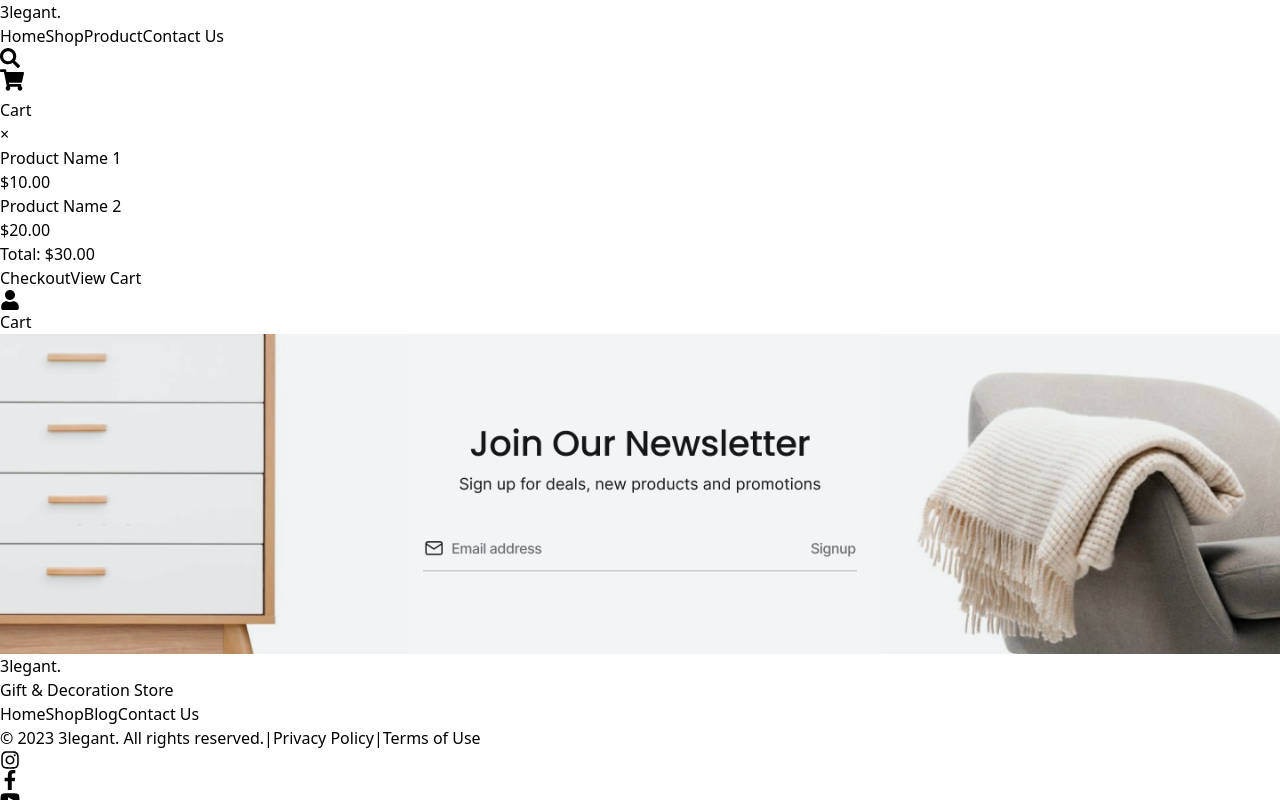
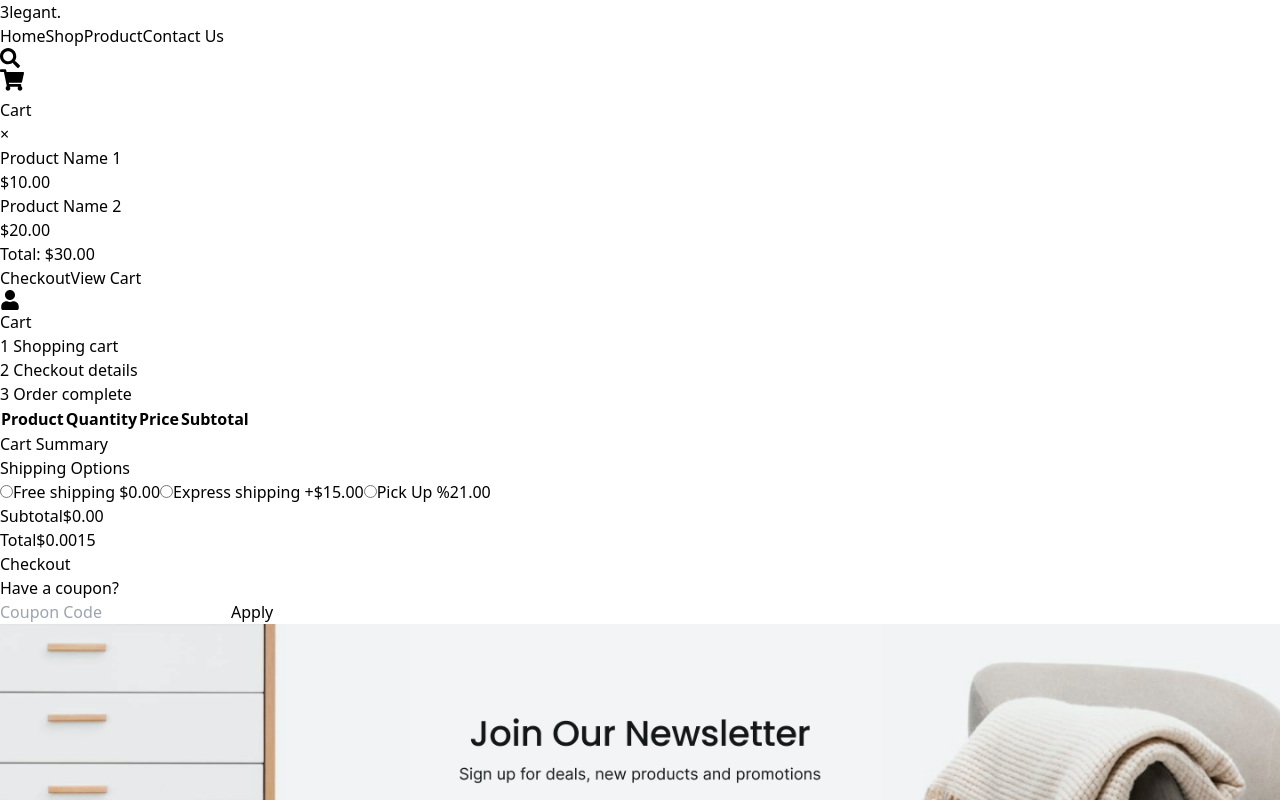
Before and after one commit to shadabkhan16/e_commerce, a React (Vite) app: page /cart in a window 1280 px wide. Shown: the top 800 px of the page. Built offline with nearby package versions, Linux system fonts and the light colour scheme.

Commit message:
cart funtionality

```diff
--- a/src/pages/Cart.jsx
+++ b/src/pages/Cart.jsx
@@ -1,9 +1,138 @@
+import { useSelector, useDispatch } from "react-redux";
+import { removeFromCart  , incrementQuantity, decrementQuantity} from "../redux/slice/product";
+
+const Cart = () => {
+  const dispatch = useDispatch();
+  const itemsInCart = useSelector((state) => state.products.cart);
+
+  const handleRemoveFromCart = (id) => {
+    dispatch(removeFromCart(id)); // Dispatch the action to remove the item
+  };
+
+  const handleCheckout = () => {
+    // Implement your checkout logic here
+    console.log("Proceeding to checkout...");
+  };
+const handleIncrement=(id)=>{
+  dispatch(incrementQuantity(id))
+}
+const handleDecrement =(id)=>{
+  dispatch(decrementQuantity(id))
+}
+const calculateTotal = () => {
+  return itemsInCart.reduce((total, item) => total + item.price * item.quantity, 0).toFixed(2);
+
+}
+
+  return (
+    <div className="container mx-auto py-8 px-4">
+    <h1 className="text-4xl font-bold mb-6">Cart</h1>
+
+    {/* Cart Steps */}
+    <div className="flex items-center mb-8 space-x-8">
+      <div className="text-black font-bold">1 Shopping cart</div>
+      <div className="text-gray-500">2 Checkout details</div>
+      <div className="text-gray-500">3 Order complete</div>
+    </div>
+
+    {/* Cart Items */}
+    <div className="grid grid-cols-3 gap-6 mb-6">
+      <div className="col-span-2 space-y-4">
+        <table className="w-full table-auto border-separate border-spacing-2">
+          <thead>
+            <tr>
+              <th className="text-left">Product</th>
+              <th className="text-left">Quantity</th>
+              <th className="text-left">Price</th>
+              <th className="text-left">Subtotal</th>
+            </tr>
+          </thead>
+          <tbody>
+            {itemsInCart.map(item => (
+              <tr key={item.id} className="bg-white shadow-md rounded-md">
+                <td className="flex items-center space-x-4">
+                  <img src={item.imgSrc} alt={item.name} className="w-16 h-16 rounded-md" />
+                  <div>
+                    <h3 className="font-semibold">{item.name}</h3>
+                    <p className="text-gray-500">Color: {item.color}</p>
+                    <button className="text-red-500 mt-1" onClick={()=>handleRemoveFromCart(item.id)}>Remove</button>
+                  </div>
+                </td>
+                <td>
+                  <div className="flex items-center">
+                    <button onClick={() => handleDecrement(item.id)} className="border px-2">-</button>
+                    <span className="px-4">{item.quantity}</span>
+                    <button onClick={() => handleIncrement(item.id)} className="border px-2">+</button>
+                  </div>
+                </td>
+                <td>${item.price.toFixed(2)}</td>
+                <td>${calculateTotal(item)}</td>
+              </tr>
+            ))}
+          </tbody>
+        </table>
+      </div>
+
+      {/* Cart Summary */}
+      <div className="border p-6 rounded-lg bg-white shadow-lg">
+        <h2 className="text-xl font-bold mb-4">Cart Summary</h2>
+        <div className="mb-4">
+          <label className="block mb-2">Shipping Options</label>
+          <div className="flex flex-col space-y-2">
+            <label className="flex items-center">
+              <input type="radio" name="shipping" value="free" className="mr-2" />
+              Free shipping <span className="ml-auto">$0.00</span>
+            </label>
+            <label className="flex items-center">
+              <input type="radio" name="shipping" value="express" className="mr-2" />
+              Express shipping <span className="ml-auto">+$15.00</span>
+            </label>
+            <label className="flex items-center">
+              <input type="radio" name="shipping" value="pickup" className="mr-2" />
+              Pick Up <span className="ml-auto">%21.00</span>
+            </label>
+          </div>
+        </div>
+        <div className="flex justify-between items-center mb-4">
+          <span>Subtotal</span>
+          <span>${calculateTotal()}</span>
+        </div>
+        <div className="flex justify-between items-center text-lg font-bold">
+          <span>Total</span>
+          <span>${(calculateTotal() + 15)}</span>
+        </div>
+        <button className="w-full mt-4 px-4 py-2 bg-black text-white rounded-md">Checkout</button>
+      </div>
+    </div>
+
+    {/* Coupon Section */}
+    <div className="mt-6">
+      <h3 className="text-lg font-semibold">Have a coupon?</h3>
+      <div className="flex mt-2">
+        <input type="text" className="border px-4 py-2 w-full" placeholder="Coupon Code" />
+        <button className="ml-4 px-4 py-2 bg-black text-white rounded-md">Apply</button>
+      </div>
+    </div>
+  </div>
+);
+};
+
+export default Cart;
 
 
-const Cart = () => {
-  return (
-    <div>Cart</div>
-  )
-}
 
-export default Cart
+
+
+// const Cart = () => {
+
+//   // Update product quantity in the cart
+//   const updateQuantity = (id, amount) => {
+//     setCart(cart.map(item =>
+//       item.id === id ? { ...item, quantity: item.quantity + amount } : item
+//     ));
+//   };
+
+//   // Calculate total price
+//   const calculateTotal = () => {
+//     return cart.reduce((total, item) => total + item.price * item.quantity, 0);
+//   };
--- a/src/pages/ProductDetails.jsx
+++ b/src/pages/ProductDetails.jsx
@@ -1,12 +1,13 @@
- import { useParams } from "react-router-dom"
+ import { useParams  ,useNavigate } from "react-router-dom"
 import ProductCards from "../components/ProductCards";
 import { productItems } from "../constants/fake_products";
 import { useDispatch, useSelector } from "react-redux";
-import { decrementQuantity, incrementQuantity } from "../redux/slice/product";
+import {addToCart, incrementQuantity, decrementQuantity } from "../redux/slice/product";
 
 
 const ProductDetails = () => {
     const {id} = useParams()
+    const navigate = useNavigate()
     const productItem = useSelector((state)=> state.products.items)
     const selectedProduct = productItem.find((product) => product.id === Number(id) )
     // console.log(selectedProduct)
@@ -19,11 +20,22 @@ const ProductDetails = () => {
 
     const relatedProducts = productItems.slice(0,4)
     const dispatch = useDispatch()
-    const handleIncrement=()=>{
-        dispatch(incrementQuantity(selectedProduct.id))
-    }
-    const HandleDecrement =()=>{
-        dispatch(decrementQuantity(selectedProduct.id))
+    const handleIncrement = () => {
+
+        dispatch(incrementQuantity(selectedProduct.id));
+
+    };
+
+    const handleDecrement = () => {
+
+        dispatch(decrementQuantity(selectedProduct.id));
+
+    };
+
+    const handleAddTocart = ()=>{
+      dispatch(addToCart(selectedProduct.id))
+       navigate('/cart')
+      // console.log(selectedProduct.id)
     }
 
   return (
@@ -71,7 +83,7 @@ const ProductDetails = () => {
           {/* Quantity and Add to Cart */}
           <div className="flex items-center mb-6">
             <div className="flex border rounded-md overflow-hidden">
-              <button className="px-3 py-1 border-r bg-gray-100" onClick={HandleDecrement}>-</button>
+              <button className="px-3 py-1 border-r bg-gray-100" onClick={handleDecrement}>-</button>
               <span className="px-4 py-1">{selectedProduct.quantity}</span>
               <button className="px-3 py-1 border-l bg-gray-100" onClick={handleIncrement}>+</button>
               <button className="ml-4 px-6 py-2 border w-96 border-black rounded-md">Wishlist</button>
@@ -79,7 +91,7 @@ const ProductDetails = () => {
 
 
           </div>
-          <button className="ml-4 px-6 py-2 bg-black text-white rounded-md w-full">Add to Cart</button>
+          <button className="ml-4 px-6 py-2 bg-black text-white rounded-md w-full" onClick={handleAddTocart}>Add to Cart</button>
 
           {/* Additional Info */}
           <div className="mb-4">
--- a/src/redux/slice/product.js
+++ b/src/redux/slice/product.js
@@ -1,8 +1,9 @@
 import { createSlice } from '@reduxjs/toolkit';
-import {productItems}  from "../../constants/fake_products"
+import { productItems } from '../../constants/fake_products'; // Adjust the import path
 
 const initialState = {
-  items: productItems.map(product => ({ ...product, quantity: 1 }))
+  items: productItems.map(product => ({ ...product, quantity: 1 })),
+  cart: [], // Initialize cart
 };
 
 const products = createSlice({
@@ -12,22 +13,35 @@ const products = createSlice({
     setProducts: (state, action) => {
       state.items = action.payload;
     },
-    incrementQuantity: (state, action) => {
+    addToCart: (state, action) => {
       const product = state.items.find(item => item.id === action.payload);
       if (product) {
-        product.quantity += 1;
+        const cartItem = state.cart.find(item => item.id === product.id);
+        if (cartItem) {
+          cartItem.quantity += product.quantity; // Increment quantity in cart
+        } else {
+          state.cart.push({ ...product }); // Push a new product to cart
+        }
+      }
+    },
+    removeFromCart: (state, action) => {
+      state.cart = state.cart.filter(item => item.id !== action.payload);
+    },
+    incrementQuantity: (state, action) => {
+      const item = state.cart.find(item => item.id === action.payload);
+      if (item) {
+        item.quantity++;
       }
     },
     decrementQuantity: (state, action) => {
-      const product = state.items.find(item => item.id === action.payload);
-      if (product && product.quantity > 1) {
-        product.quantity -= 1;
+      const item = state.cart.find(item => item.id === action.payload);
+      if (item && item.quantity > 1) {
+        item.quantity--;
       }
-    }
-
+    },
   },
 });
 
-export const { setProducts , incrementQuantity , decrementQuantity } = products.actions;
-
+// Export actions and reducer
+export const { setProducts, addToCart, removeFromCart, incrementQuantity, decrementQuantity } = products.actions;
 export default products.reducer;
--- a/src/redux/store.js
+++ b/src/redux/store.js
@@ -1,13 +1,11 @@
 import { configureStore } from '@reduxjs/toolkit';
 import productsReducer from './slice/product';
-// import cartReducer from './reducers/cartSlice';
-// import userReducer from './reducers/userSlice';
+
 
 const store = configureStore({
   reducer: {
     products: productsReducer,
-    // cart: cartReducer,
-    // user: userReducer,
+
   },
 });
 
```
Also changed, not shown: src/redux/slice/cartSlice.js (deleted).
